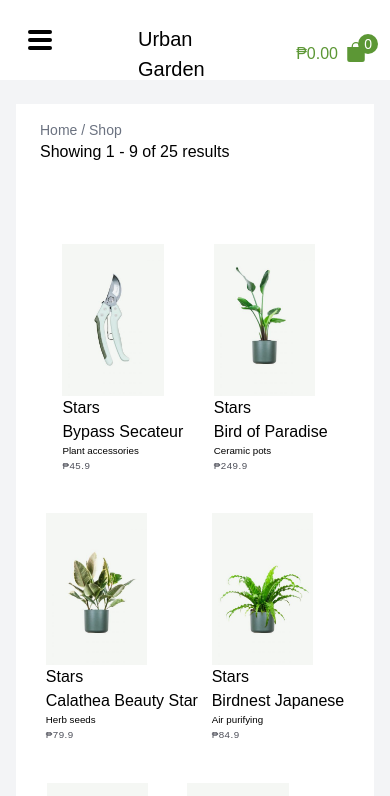
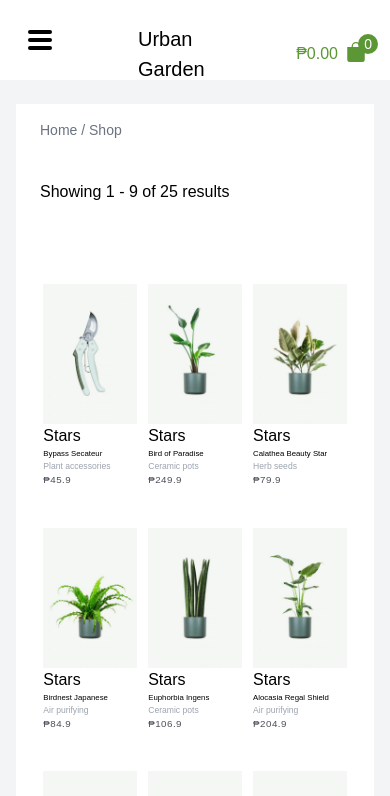
Before and after one commit to crazycart143/urban-garden, a Next.js app: page /shop in a window 390 px wide. Shown: the top 796 px of the page. Built offline with nearby package versions, Linux system fonts and the light colour scheme; a web font is replaced by a local one.

Commit message:
responsiveness update

```diff
--- a/app/shop/page.tsx
+++ b/app/shop/page.tsx
@@ -15,7 +15,7 @@ export default async function page() {
         <span className="flex justify-start items-start text-gray-500 text-sm">
           Home / Shop
         </span>
-        <div className="flex justify-between items-center">
+        <div className="flex justify-between items-center mt-10">
           <p>Showing 1 - 9 of 25 results</p>
         </div>
         <div className="flex mt-10 ">
--- a/components/PlantCard.tsx
+++ b/components/PlantCard.tsx
@@ -13,7 +13,11 @@ const PlantCard = ({ plant }: PlantCardProps) => {
   const { id, name, ratings, category, price, image } = plant;
   const pathname = usePathname();
   return (
-    <div className="relative flex flex-col text-black cursor-pointer group">
+    <div
+      className={`${
+        pathname === "/shop" ? "w-[24vw]" : ""
+      } relative flex flex-col cursor-pointer group`}
+    >
       <Image
         src={image}
         width={180}
@@ -21,26 +25,26 @@ const PlantCard = ({ plant }: PlantCardProps) => {
         alt={name}
         className={`${
           pathname === "/shop"
-            ? "w-[26vw]"
+            ? "xs:w-[24vw]"
             : "w-[36vw] sm:w-[28vw] lg:w-[24vw] xl:w-[340px]"
-        } object-contain `}
+        } object-contain  `}
       />
       <h1>Stars</h1>
       <h1
         className={`${
           pathname === "/shop"
-            ? "text-[2vw]"
+            ? "xs:text-[2vw] sm:text-[4vw]"
             : " xs:text-[4vw] sm:text-[2vw] lg:text-[26px] "
-        }text-[#141A0F]`}
+        }text-[#141A0F] break-words `}
       >
         {name}
       </h1>
       <p
         className={`${
           pathname === "/shop"
-            ? "text-[2.5vw] text-gray-400"
+            ? "xs:text-[2.2vw] sm:text-[2vw]"
             : "xs:text-[4vw] sm:text-[2vw] lg:text-[20px]"
-        }text-gray-400`}
+        } text-gray-400`}
       >
         {category}
       </p>
--- a/components/PlantList.tsx
+++ b/components/PlantList.tsx
@@ -14,7 +14,7 @@ const PlantList = ({ filteredPlants }: PlantListProps) => {
   return (
     <section
       className={`${
-        pathname === "/shop" ? "" : "px-6 pt-10 pb-10 sm:pb-20 lg:px-20"
+        pathname === "/shop" ? "pt-0" : "px-6 pt-10 pb-10 sm:pb-20 lg:px-20"
       } flex flex-col items-start justify-start w-full max-width`}
     >
       <div
```
